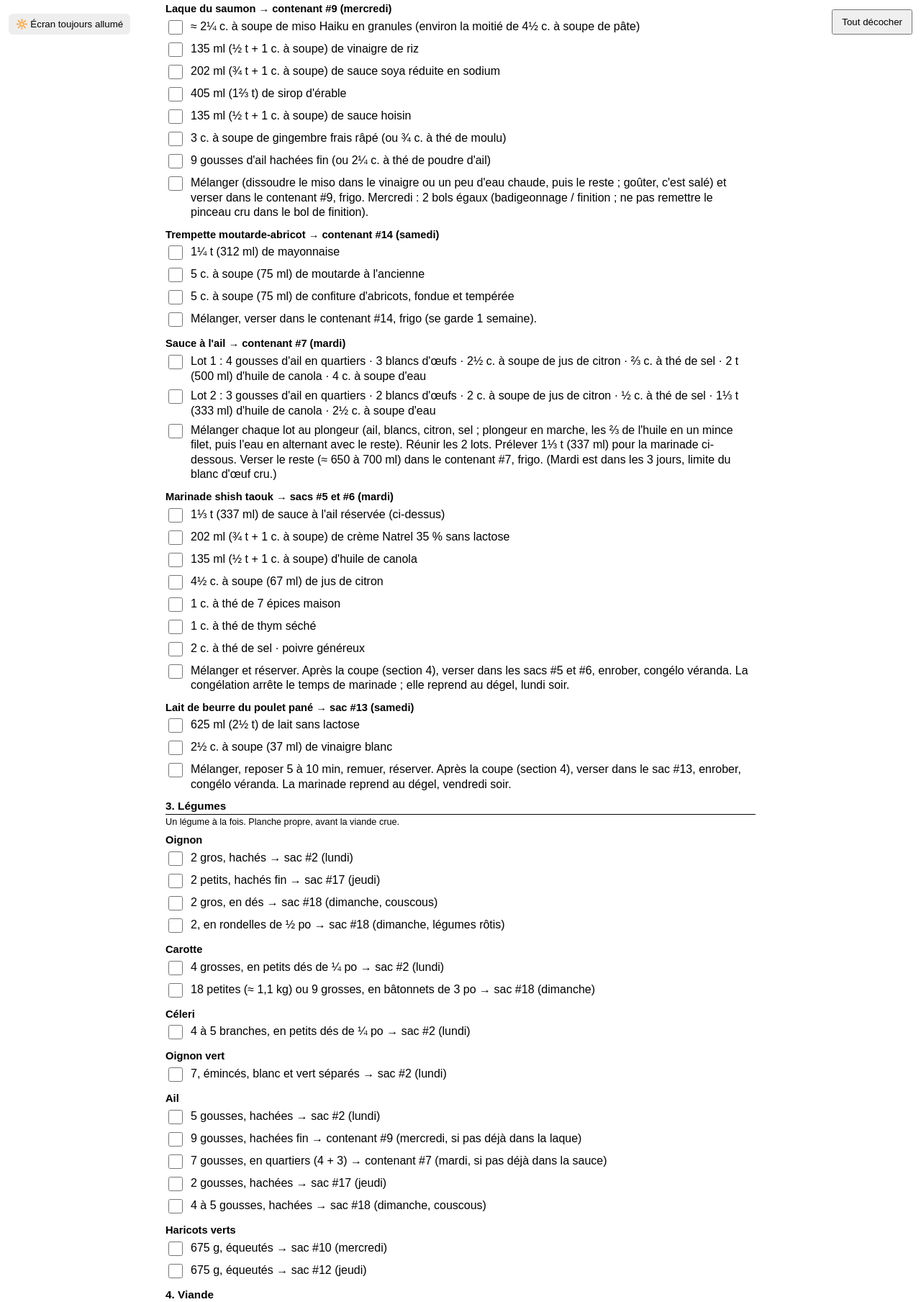
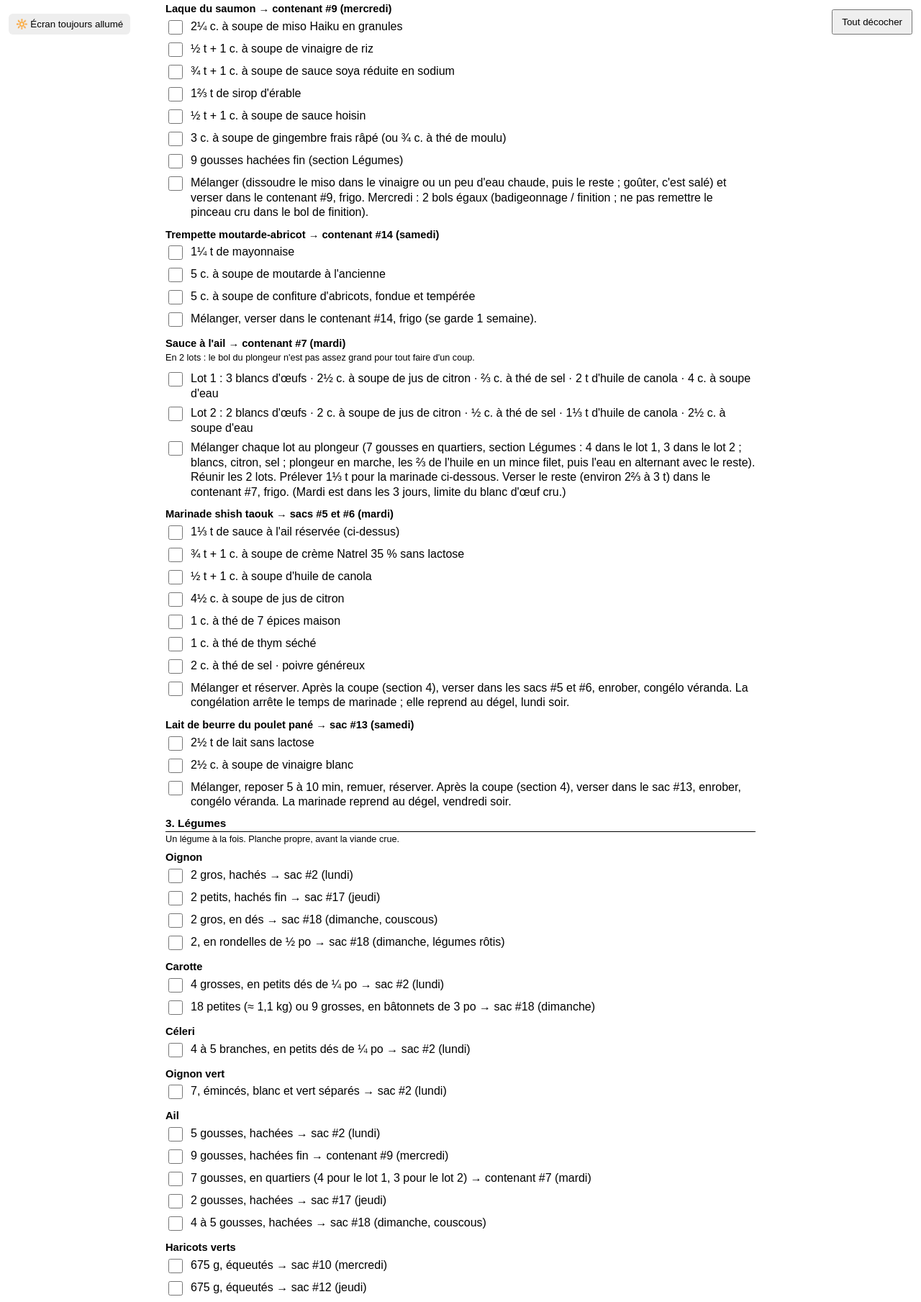
Before and after one commit to Khayzard/Livre-recettes, a plain HTML site: page mealprep/2026-11-23.html in a window 1280 px wide. Shown: the part 740-2549 px from the top of the page at 72% size. Drawn offline with Linux system fonts and the light colour scheme.

Commit message:
Meal prep 23-29 nov. : corrections de la revue (7-épices, #3, ail, mesures)
7 épices sans coriandre (piment de la Jamaïque et cumin à la place).
Côtelettes #3 au frigo aujourd'hui, dés lundi une fois dégelées.
Ail haché seulement dans Légumes. Mesures en tasses et cuillères.

```diff
--- a/mealprep/2026-11-23.html
+++ b/mealprep/2026-11-23.html
@@ -25,7 +25,7 @@ Pas de poivron vert, pas de coriandre · laitiers sans lactose · porc 71 °C ·
 <ul class="cb">
 <li>#1 – Riz frit – riz cuit – contenant (≈ 11 t) – Lun 23 – frigo</li>
 <li>#2 – Riz frit – légumes – large – Lun 23 – frigo</li>
-<li>#3 – Riz frit – côtelettes cuites – large – Lun 23 – frigo dès ce soir</li>
+<li>#3 – Riz frit – côtelettes cuites – large – Lun 23 – sortir au frigo aujourd'hui (dégel ; couper lundi)</li>
 <li>#4 – Riz frit – bacon – moyen – Lun 23 – frigo</li>
 <li>#5 – Poulet shish taouk – marinade – large (1/2) – Mar 24 – congélo (frigo lundi soir)</li>
 <li>#6 – Poulet shish taouk – marinade – large (2/2) – Mar 24 – congélo (frigo lundi soir)</li>
@@ -47,37 +47,38 @@ Pas de poivron vert, pas de coriandre · laitiers sans lactose · porc 71 °C ·
 
 <h3>Laque du saumon → contenant #9 (mercredi)</h3>
 <ul class="cb">
-<li>≈ 2¼ c. à soupe de miso Haiku en granules (environ la moitié de 4½ c. à soupe de pâte)</li>
-<li>135 ml (½ t + 1 c. à soupe) de vinaigre de riz</li>
-<li>202 ml (¾ t + 1 c. à soupe) de sauce soya réduite en sodium</li>
-<li>405 ml (1⅔ t) de sirop d'érable</li>
-<li>135 ml (½ t + 1 c. à soupe) de sauce hoisin</li>
+<li>2¼ c. à soupe de miso Haiku en granules</li>
+<li>½ t + 1 c. à soupe de vinaigre de riz</li>
+<li>¾ t + 1 c. à soupe de sauce soya réduite en sodium</li>
+<li>1⅔ t de sirop d'érable</li>
+<li>½ t + 1 c. à soupe de sauce hoisin</li>
 <li>3 c. à soupe de gingembre frais râpé (ou ¾ c. à thé de moulu)</li>
-<li>9 gousses d'ail hachées fin (ou 2¼ c. à thé de poudre d'ail)</li>
+<li>9 gousses hachées fin (section Légumes)</li>
 <li>Mélanger (dissoudre le miso dans le vinaigre ou un peu d'eau chaude, puis le reste ; goûter, c'est salé) et verser dans le contenant #9, frigo. Mercredi : 2 bols égaux (badigeonnage / finition ; ne pas remettre le pinceau cru dans le bol de finition).</li>
 </ul>
 
 <h3>Trempette moutarde-abricot → contenant #14 (samedi)</h3>
 <ul class="cb">
-<li>1¼ t (312 ml) de mayonnaise</li>
-<li>5 c. à soupe (75 ml) de moutarde à l'ancienne</li>
-<li>5 c. à soupe (75 ml) de confiture d'abricots, fondue et tempérée</li>
+<li>1¼ t de mayonnaise</li>
+<li>5 c. à soupe de moutarde à l'ancienne</li>
+<li>5 c. à soupe de confiture d'abricots, fondue et tempérée</li>
 <li>Mélanger, verser dans le contenant #14, frigo (se garde 1 semaine).</li>
 </ul>
 
 <h3>Sauce à l'ail → contenant #7 (mardi)</h3>
+<div class="sub">En 2 lots : le bol du plongeur n'est pas assez grand pour tout faire d'un coup.</div>
 <ul class="cb">
-<li>Lot 1 : 4 gousses d'ail en quartiers · 3 blancs d'œufs · 2½ c. à soupe de jus de citron · ⅔ c. à thé de sel · 2 t (500 ml) d'huile de canola · 4 c. à soupe d'eau</li>
-<li>Lot 2 : 3 gousses d'ail en quartiers · 2 blancs d'œufs · 2 c. à soupe de jus de citron · ½ c. à thé de sel · 1⅓ t (333 ml) d'huile de canola · 2½ c. à soupe d'eau</li>
-<li>Mélanger chaque lot au plongeur (ail, blancs, citron, sel ; plongeur en marche, les ⅔ de l'huile en un mince filet, puis l'eau en alternant avec le reste). Réunir les 2 lots. Prélever 1⅓ t (337 ml) pour la marinade ci-dessous. Verser le reste (≈ 650 à 700 ml) dans le contenant #7, frigo. (Mardi est dans les 3 jours, limite du blanc d'œuf cru.)</li>
+<li>Lot 1 : 3 blancs d'œufs · 2½ c. à soupe de jus de citron · ⅔ c. à thé de sel · 2 t d'huile de canola · 4 c. à soupe d'eau</li>
+<li>Lot 2 : 2 blancs d'œufs · 2 c. à soupe de jus de citron · ½ c. à thé de sel · 1⅓ t d'huile de canola · 2½ c. à soupe d'eau</li>
+<li>Mélanger chaque lot au plongeur (7 gousses en quartiers, section Légumes : 4 dans le lot 1, 3 dans le lot 2 ; blancs, citron, sel ; plongeur en marche, les ⅔ de l'huile en un mince filet, puis l'eau en alternant avec le reste). Réunir les 2 lots. Prélever 1⅓ t pour la marinade ci-dessous. Verser le reste (environ 2⅔ à 3 t) dans le contenant #7, frigo. (Mardi est dans les 3 jours, limite du blanc d'œuf cru.)</li>
 </ul>
 
 <h3>Marinade shish taouk → sacs #5 et #6 (mardi)</h3>
 <ul class="cb">
-<li>1⅓ t (337 ml) de sauce à l'ail réservée (ci-dessus)</li>
-<li>202 ml (¾ t + 1 c. à soupe) de crème Natrel 35 % sans lactose</li>
-<li>135 ml (½ t + 1 c. à soupe) d'huile de canola</li>
-<li>4½ c. à soupe (67 ml) de jus de citron</li>
+<li>1⅓ t de sauce à l'ail réservée (ci-dessus)</li>
+<li>¾ t + 1 c. à soupe de crème Natrel 35 % sans lactose</li>
+<li>½ t + 1 c. à soupe d'huile de canola</li>
+<li>4½ c. à soupe de jus de citron</li>
 <li>1 c. à thé de 7 épices maison</li>
 <li>1 c. à thé de thym séché</li>
 <li>2 c. à thé de sel · poivre généreux</li>
@@ -86,8 +87,8 @@ Pas de poivron vert, pas de coriandre · laitiers sans lactose · porc 71 °C ·
 
 <h3>Lait de beurre du poulet pané → sac #13 (samedi)</h3>
 <ul class="cb">
-<li>625 ml (2½ t) de lait sans lactose</li>
-<li>2½ c. à soupe (37 ml) de vinaigre blanc</li>
+<li>2½ t de lait sans lactose</li>
+<li>2½ c. à soupe de vinaigre blanc</li>
 <li>Mélanger, reposer 5 à 10 min, remuer, réserver. Après la coupe (section 4), verser dans le sac #13, enrober, congélo véranda. La marinade reprend au dégel, vendredi soir.</li>
 </ul>
 
@@ -121,8 +122,8 @@ Pas de poivron vert, pas de coriandre · laitiers sans lactose · porc 71 °C ·
 <h3>Ail</h3>
 <ul class="cb">
 <li>5 gousses, hachées → sac #2 (lundi)</li>
-<li>9 gousses, hachées fin → contenant #9 (mercredi, si pas déjà dans la laque)</li>
-<li>7 gousses, en quartiers (4 + 3) → contenant #7 (mardi, si pas déjà dans la sauce)</li>
+<li>9 gousses, hachées fin → contenant #9 (mercredi)</li>
+<li>7 gousses, en quartiers (4 pour le lot 1, 3 pour le lot 2) → contenant #7 (mardi)</li>
 <li>2 gousses, hachées → sac #17 (jeudi)</li>
 <li>4 à 5 gousses, hachées → sac #18 (dimanche, couscous)</li>
 </ul>
@@ -161,28 +162,29 @@ Pas de poivron vert, pas de coriandre · laitiers sans lactose · porc 71 °C ·
 
 <h3>Côtelettes de porc cuites</h3>
 <ul class="cb">
-<li>4 ou 5 côtelettes déjà cuites (sur les 7 ; ≈ 700 à 900 g) : une fois décongelées, en dés de ½ po → sac #3 (lundi) · sortir au frigo aujourd'hui, puis couper. Réchauffer à 74 °C dans le riz frit.</li>
+<li>4 ou 5 côtelettes déjà cuites (sur les 7 ; ≈ 700 à 900 g) → sortir au frigo aujourd'hui, sac #3 (lundi). Ne pas couper aujourd'hui.</li>
 </ul>
 
 <h2>5. Autre</h2>
 <ul class="cb">
 <li><b>Riz étuvé :</b> cuire 4 t cru (1 t de riz : 2 t d'eau, 20 min, selon l'emballage) — ≈ 11 t cuit. Étaler tout de suite sur 2 plaques, refroidir complètement, puis contenant #1 (lundi), couvert, frigo. Pas de riz chaud qui traîne sur le comptoir.</li>
-<li><b>7 épices maison :</b> à parts égales piment de la Jamaïque (allspice), cannelle, cumin, coriandre moulue, poivre noir, paprika, plus une pincée de muscade (ex. ¼ c. à thé de chaque). 1 c. à thé va dans la marinade shish taouk.</li>
-<li><b>Mélange de panure (samedi) :</b> farine ⅝ t (½ t + 2 c. à soupe) · chili doux 1 c. à soupe + 1 c. à thé (ou paprika + pincée de cumin) · poudre d'ail ¾ c. à thé · sel et poivre. Panko : 3 t + 2 c. à soupe mélangé à 4 c. à soupe d'huile de canola. Garde-manger, au sec.</li>
+<li><b>7 épices maison :</b> à parts égales piment de la Jamaïque (allspice), cannelle, cumin, poivre noir, paprika, avec un peu plus de piment de la Jamaïque et de cumin, plus ≈ ¼ c. à thé de muscade (ex. ¼ c. à thé de chaque). 1 c. à thé va dans la marinade shish taouk.</li>
+<li><b>Mélange de panure (samedi) :</b> farine ½ t + 2 c. à soupe · chili doux 1 c. à soupe + 1 c. à thé (ou paprika + pincée de cumin) · poudre d'ail ¾ c. à thé · sel et poivre. Panko : 3 t + 2 c. à soupe mélangé à 4 c. à soupe d'huile de canola. Garde-manger, au sec.</li>
 <li>Laver et désinfecter planches et comptoir.</li>
 </ul>
 
 <h2>6. Plus tard dans la semaine</h2>
 <div class="sub">Décongélation au frigo seulement, jamais sur le comptoir. Chaque geste autre qu'une sortie au frigo a sa raison.</div>
 <ul class="cb">
+<li><b>Lun 23 :</b> côtelettes du sac #3, une fois décongelées, en dés de ½ po. Réchauffer à 74 °C dans le riz frit. (Raison : elles doivent être décongelées pour les couper.)</li>
 <li><b>Lun 23 soir :</b> sortir les sacs #5 et #6 (shish taouk) au frigo, tablette du bas, plat qui ne coule pas. La marinade reprend au dégel.</li>
 <li><b>Mar 24 soir :</b> sortir le sac #8 (saumon 1,4 kg) au frigo.</li>
 <li><b>Mer 25 après-midi :</b> les 9 pavés de 150 g (sac #8, déjà coupés, sans peau) : sel et poivre léger, sécher à découvert au frigo 30 min. Laque : contenant #9. (Raison : séchage juste avant la cuisson.)</li>
-<li><b>Mer 25 soir :</b> sortir le sac #11 (filets déjà en lanières) au frigo, plat qui ne coule pas. Sortir le jus de porc effiloché au frigo (si congelé). Dégraisser une fois froid : 2 t (500 ml) de jus + 2½ t (625 ml) de bouillon. Goûter avant de saler ; sale seulement à la fin.</li>
+<li><b>Mer 25 soir :</b> sortir le sac #11 (filets déjà en lanières) au frigo, plat qui ne coule pas. Sortir le jus de porc effiloché au frigo (si congelé). Dégraisser une fois froid : 2 t de jus + 2½ t de bouillon. Goûter avant de saler ; sale seulement à la fin.</li>
 <li><b>Jeu 26 après-midi :</b> couper 1 kg de champignons blancs en quartiers (oignons, ail et haricots déjà dans les sacs #17 et #12). (Raison : les champignons coupés deviennent visqueux.)</li>
-<li><b>Jeu 26 soir :</b> salade de chou (vendredi, ou les 2 soirs). Par soir : chou ≈ 0,6 kg (3¾ t) haché fin · céleri ⅝ t · oignon 2½ c. à soupe · relish ⅜ t (5 c. à soupe) · mayonnaise 7½ c. à soupe (112 ml) · lait sans lactose 2½ c. à soupe · vinaigre blanc 1¼ c. à soupe · sucre 1¼ c. à soupe · sel, poivre. Réfrigérer au moins 1 h. (Raison : se garde 2 à 3 jours.)</li>
+<li><b>Jeu 26 soir :</b> salade de chou (vendredi, ou les 2 soirs). Par soir : chou ≈ 0,6 kg (3¾ t) haché fin · céleri ½ t + 2 c. à soupe · oignon 2½ c. à soupe · relish 5 c. à soupe · mayonnaise 7½ c. à soupe · lait sans lactose 2½ c. à soupe · vinaigre blanc 1¼ c. à soupe · sucre 1¼ c. à soupe · sel, poivre. Réfrigérer au moins 1 h. (Raison : se garde 2 à 3 jours.)</li>
 <li><b>Ven 27 soir :</b> sortir le sac #13 (poulet pané, lait de beurre) et les sacs #15 et #16 (poulet farci) au frigo. (Le #13 dégelé dès jeudi resterait trop longtemps dans le lait de beurre.)</li>
-<li><b>Dim 29 :</b> farce — cottage sans lactose 1⅛ t · fromage Bergeron râpé 1⅛ t (≈ 125 g) · 2 gousses d'ail hachées · 1 c. à soupe de persil. Poitrines des sacs #15 et #16 (déjà aplaties à ½ po) : 2 feuilles d'épinards et ¼ t de farce par poitrine (marge de ¾ po), rouler, fixer avec 2 ou 3 cure-dents. (Raison : farce et roulades le jour même.) Couper 3 poivrons rouges, orange ou jaunes en morceaux de 1½ po et 9 grelots (≈ 450 g) en 2. Oignons et carottes déjà dans le sac #18. (Raison : grelots au plus 24 h ; poivrons plus frais le jour même.)</li>
+<li><b>Dim 29 :</b> farce — cottage sans lactose 1 t + 2 c. à soupe · fromage Bergeron râpé 1 t + 2 c. à soupe (≈ 125 g) · 2 gousses d'ail hachées · 1 c. à soupe de persil. Poitrines des sacs #15 et #16 (déjà aplaties à ½ po) : 2 feuilles d'épinards et ¼ t de farce par poitrine (marge de ¾ po), rouler, fixer avec 2 ou 3 cure-dents. (Raison : farce et roulades le jour même.) Couper 3 poivrons rouges, orange ou jaunes en morceaux de 1½ po et 9 grelots (≈ 450 g) en 2. Oignons et carottes déjà dans le sac #18. (Raison : grelots au plus 24 h ; poivrons plus frais le jour même.)</li>
 </ul>
 <div class="sub" style="margin-top:8px">Restes dans les 2 h · réchauffer à 74 °C · bâtonnets de vendredi 74 °C</div>
 <button id="reset">Tout décocher</button>
```
